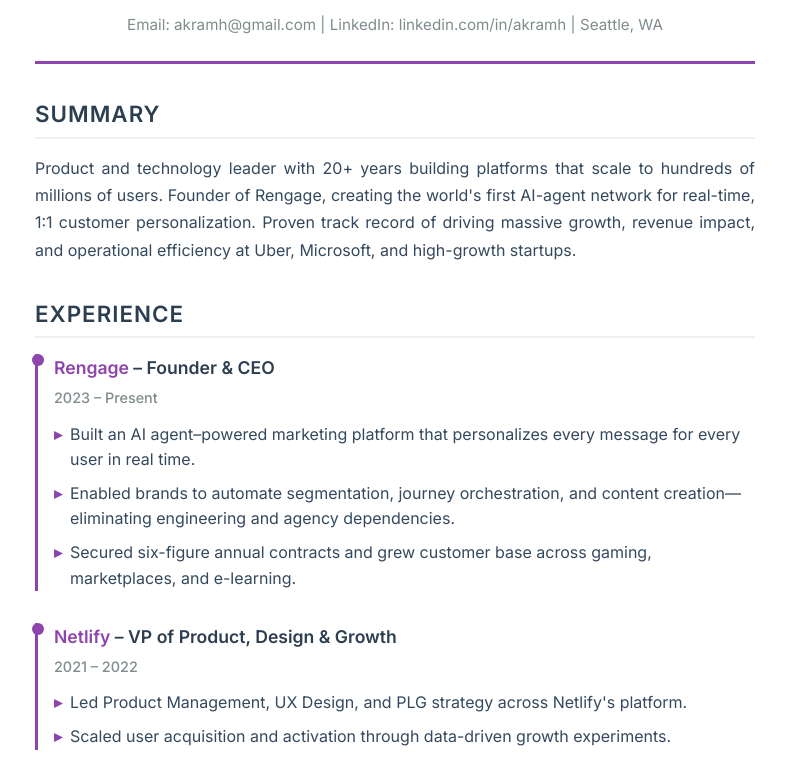
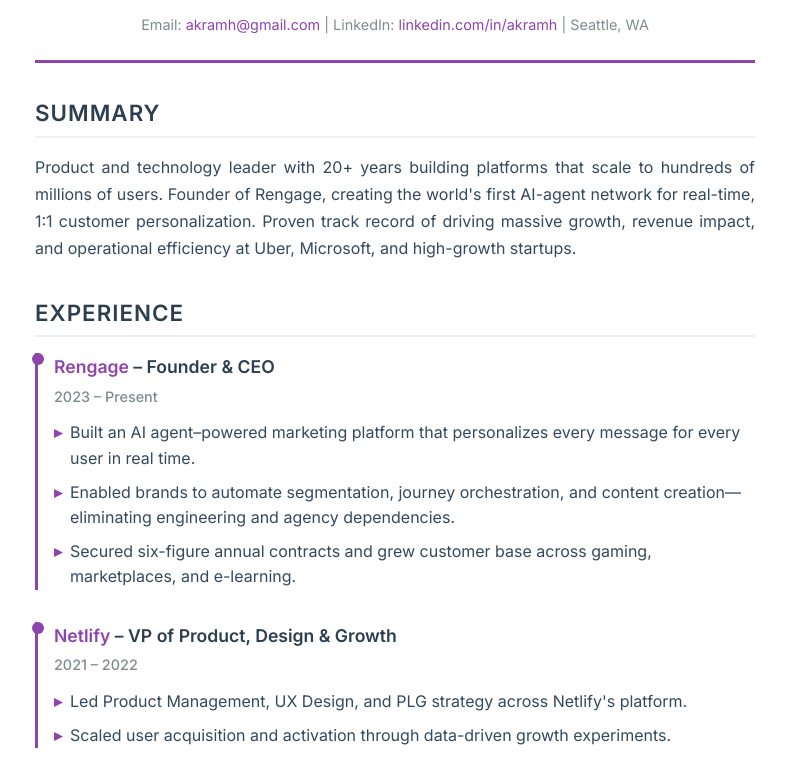
Before and after one commit to akramh/resume, a plain HTML site: page index.html in a window 1280 px wide. Shown: the part 151-910 px from the top of the page, without its empty margins (245-1031 px from the left). Drawn offline with Linux system fonts and the light colour scheme.

Commit message:
updating relevant links

```diff
--- a/index.html
+++ b/index.html
@@ -54,9 +54,18 @@
         }
 
         .contact {
-            font-size: 0.95rem;
+            font-size: 0.9rem;
             color: #7f8c8d;
             font-weight: 400;
+        }
+
+        .contact a {
+            color: #8e44ad;
+            text-decoration: none;
+        }
+
+        .contact a:hover {
+            text-decoration: underline;
         }
 
         /* Section Styling */
@@ -215,7 +224,7 @@
         <div class="header">
             <h1 class="name">Akram Hassan</h1>
             <div class="title">Founder & CEO | AI-Driven Growth Platforms | Ex-Uber, Microsoft</div>
-            <div class="contact">Email: akramh@gmail.com | LinkedIn: linkedin.com/in/akramh | Seattle, WA</div>
+            <div class="contact">Email: <a href="mailto:akramh@gmail.com">akramh@gmail.com</a> | LinkedIn: <a href="https://linkedin.com/in/akramh" target="_blank">linkedin.com/in/akramh</a> | Seattle, WA</div>
         </div>
 
         <!-- Summary -->
```
